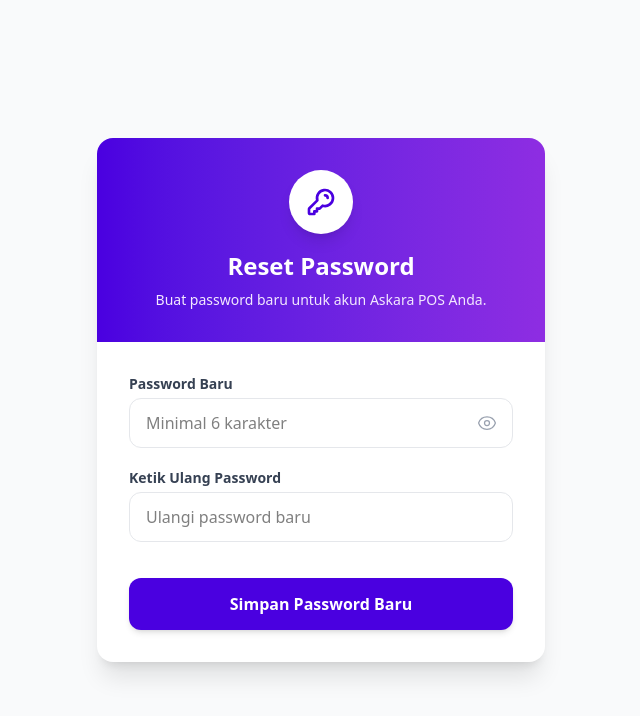
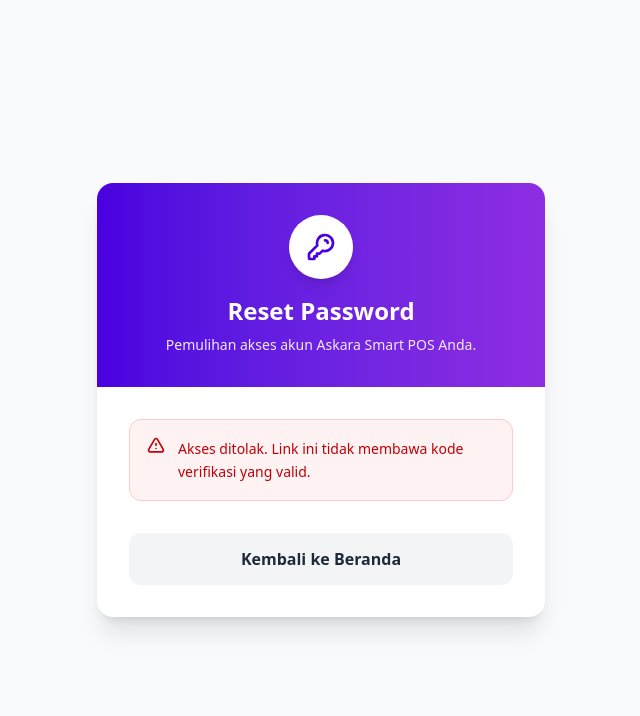
Before and after one commit to ricky99n-oss/askaraindonesia, a Next.js app: page /reset-password in a window 1280 px wide. Shown: the top 716 px of the page, without its empty margins (319-959 px from the left). Built offline with nearby package versions, Linux system fonts and the light colour scheme; no server answers.

Commit message:
Fixed Reset Page v2

```diff
--- a/app/reset-password/page.tsx
+++ b/app/reset-password/page.tsx
@@ -1,31 +1,71 @@
 'use client';
 
-import React, { useState, useEffect } from 'react';
+import React, { useState, useEffect, Suspense } from 'react';
 import { createClient } from '@supabase/supabase-js';
-import { useRouter } from 'next/navigation';
-import Image from 'next/image';
+import { useRouter, useSearchParams } from 'next/navigation';
 
 const supabaseUrl = process.env.NEXT_PUBLIC_SUPABASE_URL || '';
 const supabaseKey = process.env.NEXT_PUBLIC_SUPABASE_ANON_KEY || '';
 const supabase = createClient(supabaseUrl, supabaseKey);
 
-export default function ResetPasswordPage() {
+// Komponen Form Utama
+function ResetPasswordForm() {
   const router = useRouter();
+  const searchParams = useSearchParams();
+
+  const tokenHash = searchParams.get('token_hash');
+  const type = searchParams.get('type');
+
   const [password, setPassword] = useState('');
   const [confirmPassword, setConfirmPassword] = useState('');
   const [showPassword, setShowPassword] = useState(false);
+
+  const [isVerifying, setIsVerifying] = useState(true);
   const [isLoading, setIsLoading] = useState(false);
+  const [isTokenValid, setIsTokenValid] = useState(false);
+  const [isSuccess, setIsSuccess] = useState(false);
   const [message, setMessage] = useState({ type: '', text: '' });
-  const [isSuccess, setIsSuccess] = useState(false);
 
   useEffect(() => {
-    // Mengecek apakah link yang diklik benar-benar valid dari Supabase
+    if (tokenHash && type === 'recovery') {
+      verifyToken(tokenHash);
+    } else {
       supabase.auth.onAuthStateChange((event, session) => {
-      if (event == 'PASSWORD_RECOVERY') {
+        if (event === 'PASSWORD_RECOVERY') {
+          setIsTokenValid(true);
+          setIsVerifying(false);
           setMessage({ type: 'info', text: 'Silakan masukkan password baru Anda.' });
         }
       });
-  }, []);
+
+      const timer = setTimeout(() => {
+        setIsVerifying((prev) => {
+          if (prev) {
+            setIsTokenValid(false);
+            setMessage({ type: 'error', text: 'Akses ditolak. Link ini tidak membawa kode verifikasi yang valid.' });
+            return false;
+          }
+          return prev;
+        });
+      }, 2000);
+
+      return () => clearTimeout(timer);
+    }
+  }, [tokenHash, type]);
+
+  const verifyToken = async (token: string) => {
+    setIsVerifying(true);
+    const { error } = await supabase.auth.verifyOtp({ token_hash: token, type: 'recovery' });
+
+    if (error) {
+      setIsTokenValid(false);
+      setMessage({ type: 'error', text: 'Link ini sudah tidak valid atau sudah kadaluarsa. Silakan request Lupa Password lagi dari Aplikasi Kasir.' });
+    } else {
+      setIsTokenValid(true);
+      setMessage({ type: 'info', text: 'Link valid! Silakan buat password baru Anda.' });
+    }
+    setIsVerifying(false);
+  };
 
   const handleResetPassword = async (e: React.FormEvent) => {
     e.preventDefault();
@@ -43,29 +83,23 @@ export default function ResetPasswordPage() {
     setMessage({ type: '', text: '' });
 
     try {
-      // Mengirim password baru ke Supabase
-      const { error } = await supabase.auth.updateUser({
-        password: password
-      });
-
+      const { error } = await supabase.auth.updateUser({ password: password });
       if (error) throw error;
 
       setIsSuccess(true);
       setMessage({ type: 'success', text: 'Password berhasil diubah! Anda sekarang bisa login di Aplikasi.' });
 
     } catch (error: any) {
-      setMessage({ type: 'error', text: error.message || 'Gagal mereset password. Link mungkin sudah kadaluarsa.' });
+      setMessage({ type: 'error', text: error.message || 'Gagal menyimpan password. Sesi mungkin telah habis.' });
     } finally {
       setIsLoading(false);
     }
   };
 
   return (
-    <div className="min-h-screen bg-gray-50 flex flex-col items-center justify-center p-4">
     <div className="bg-white max-w-md w-full rounded-2xl shadow-xl overflow-hidden">
-
-        {/* Header */}
-        <div className="bg-gradient-to-r from-[#4A00E0] to-[#8E2DE2] p-8 text-center text-white">
+      {/* Header - Sudah pakai bg-linear-to-r sesuai rekomendasi Tailwind baru */}
+      <div className="bg-linear-to-r from-[#4A00E0] to-[#8E2DE2] p-8 text-center text-white">
         <div className="flex justify-center mb-4">
           <div className="w-16 h-16 bg-white rounded-full flex items-center justify-center shadow-lg">
             <svg className="w-8 h-8 text-[#4A00E0]" fill="none" stroke="currentColor" viewBox="0 0 24 24">
@@ -74,11 +108,17 @@ export default function ResetPasswordPage() {
           </div>
         </div>
         <h1 className="text-2xl font-bold mb-2">Reset Password</h1>
-          <p className="text-purple-100 text-sm">Buat password baru untuk akun Askara POS Anda.</p>
+        <p className="text-purple-100 text-sm">Pemulihan akses akun Askara Smart POS Anda.</p>
       </div>
 
-        {/* Body Form */}
       <div className="p-8">
+        {isVerifying ? (
+          <div className="text-center py-6">
+            <div className="animate-spin rounded-full h-10 w-10 border-b-2 border-[#4A00E0] mx-auto mb-4"></div>
+            <p className="text-gray-600 font-medium">Memeriksa kevalidan link...</p>
+          </div>
+        ) : (
+          <>
             {message.text && (
               <div className={`p-4 rounded-xl mb-6 text-sm font-medium flex items-start gap-3 ${
                 message.type === 'error' ? 'bg-red-50 text-red-700 border border-red-200' :
@@ -86,11 +126,17 @@ export default function ResetPasswordPage() {
                 'bg-blue-50 text-blue-700 border border-blue-200'
               }`}>
                 {message.type === 'error' ? <IconWarning /> : <IconCheck />}
-              <p className="mt-0.5">{message.text}</p>
+                <p className="mt-0.5 leading-relaxed">{message.text}</p>
               </div>
             )}
 
-          {!isSuccess ? (
+            {!isTokenValid || isSuccess ? (
+              <div className="text-center pt-2">
+                <button onClick={() => router.push('/')} className="bg-gray-100 hover:bg-gray-200 text-gray-800 font-bold py-3.5 px-6 rounded-xl transition-all w-full">
+                  Kembali ke Beranda
+                </button>
+              </div>
+            ) : (
               <form onSubmit={handleResetPassword} className="space-y-5">
                 <div>
                   <label className="block text-sm font-bold text-gray-700 mb-1">Password Baru</label>
@@ -131,20 +177,26 @@ export default function ResetPasswordPage() {
                   </button>
                 </div>
               </form>
-          ) : (
-            <div className="text-center pt-4">
-              <button onClick={() => router.push('/')} className="bg-gray-100 hover:bg-gray-200 text-gray-800 font-bold py-3.5 px-6 rounded-xl transition-all w-full">
-                Kembali ke Beranda
-              </button>
-            </div>
             )}
-        </div>
+          </>
+        )}
       </div>
     </div>
   );
 }
 
-// Komponen Ikon Bantuan
+// Wrapper Utama yang benar
+export default function ResetPasswordPage() {
+  return (
+    <div className="min-h-screen bg-gray-50 flex flex-col items-center justify-center p-4">
+      <Suspense fallback={<div className="animate-pulse font-bold text-[#4A00E0]">Memuat form...</div>}>
+        <ResetPasswordForm />
+      </Suspense>
+    </div>
+  );
+}
+
+// Kumpulan Icon Bantuan
 const IconEye = () => <svg xmlns="http://www.w3.org/2000/svg" fill="none" viewBox="0 0 24 24" strokeWidth={1.5} stroke="currentColor" className="w-5 h-5"><path strokeLinecap="round" strokeLinejoin="round" d="M2.036 12.322a1.012 1.012 0 010-.639C3.423 7.51 7.36 4.5 12 4.5c4.638 0 8.573 3.007 9.963 7.178.07.207.07.431 0 .639C20.577 16.49 16.64 19.5 12 19.5c-4.638 0-8.573-3.007-9.963-7.178z" /><path strokeLinecap="round" strokeLinejoin="round" d="M15 12a3 3 0 11-6 0 3 3 0 016 0z" /></svg>;
 const IconEyeOff = () => <svg xmlns="http://www.w3.org/2000/svg" fill="none" viewBox="0 0 24 24" strokeWidth={1.5} stroke="currentColor" className="w-5 h-5"><path strokeLinecap="round" strokeLinejoin="round" d="M3.98 8.223A10.477 10.477 0 001.934 12C3.226 16.338 7.244 19.5 12 19.5c.993 0 1.953-.138 2.863-.395M6.228 6.228A10.45 10.45 0 0112 4.5c4.756 0 8.773 3.162 10.065 7.498a10.523 10.523 0 01-4.293 5.774M6.228 6.228L3 3m3.228 3.228l3.65 3.65m7.894 7.894L21 21m-3.228-3.228l-3.65-3.65m0 0a3 3 0 10-4.243-4.243m4.242 4.242L9.88 9.88" /></svg>;
 const IconWarning = () => <svg className="w-5 h-5 shrink-0" fill="none" stroke="currentColor" viewBox="0 0 24 24"><path strokeLinecap="round" strokeLinejoin="round" strokeWidth="2" d="M12 9v2m0 4h.01m-6.938 4h13.856c1.54 0 2.502-1.667 1.732-3L13.732 4c-.77-1.333-2.694-1.333-3.464 0L3.34 16c-.77 1.333.192 3 1.732 3z"></path></svg>;
```
Lines whose indentation alone changed are shown as unchanged.
